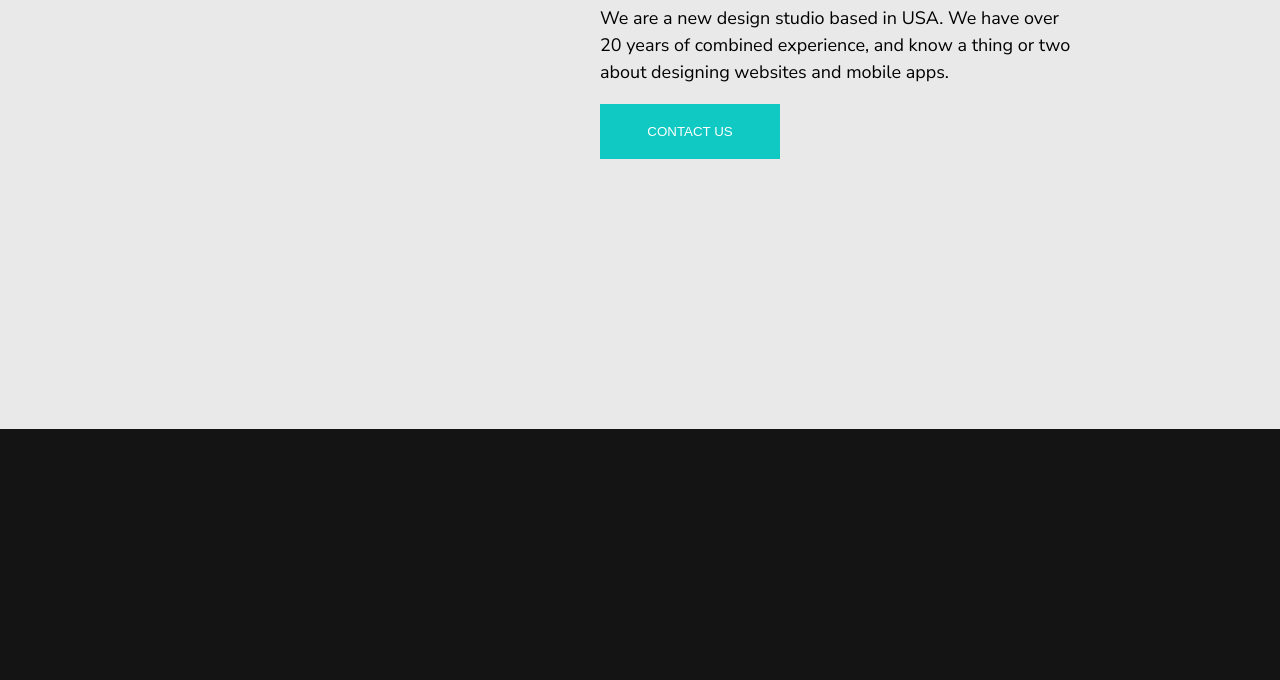
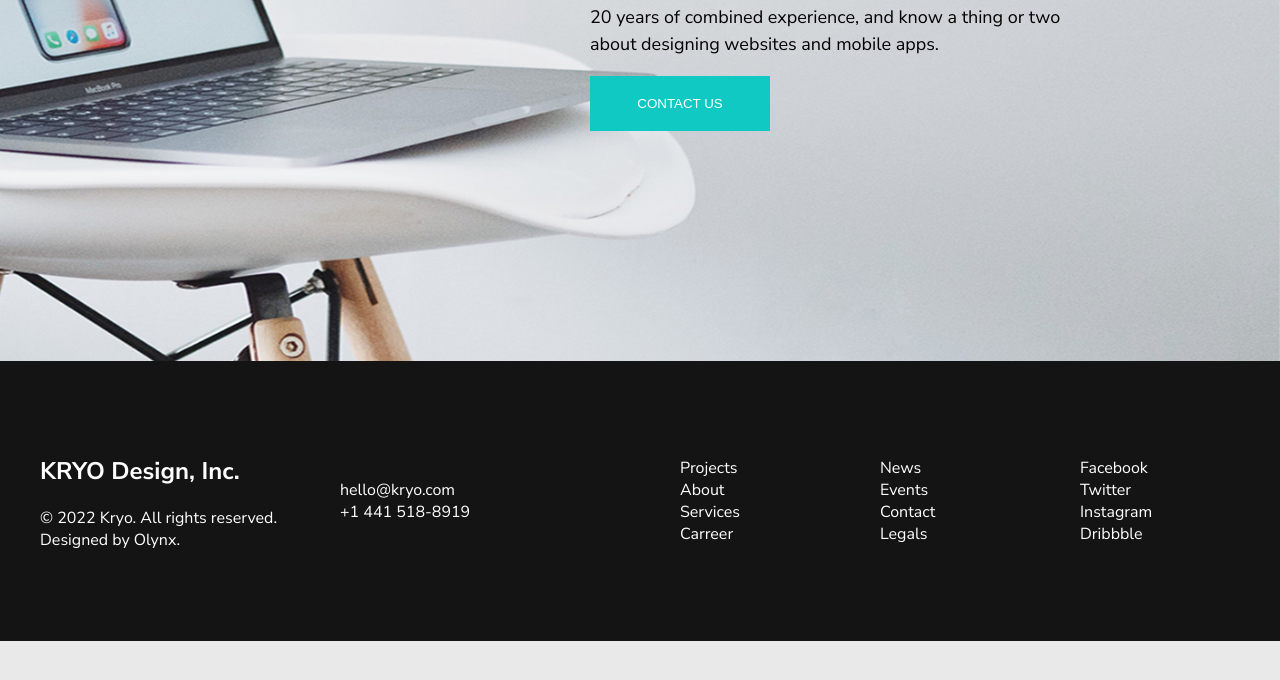
Before and after one commit to Kryvchenko/kryo, a plain HTML site: page index.html in a window 1280 px wide. Shown: the part 464-1144 px from the top of the page. After the commit the page ends 1105 px from the top, so only its background shows below. Drawn offline with Linux system fonts and the light colour scheme.

Commit message:
grid template modified

```diff
--- a/index.html
+++ b/index.html
@@ -27,7 +27,8 @@
                 </div>
             </nav>
         </header>
-        <main class="main">
+        <main>
+            <section class="welcome">
                 <div class="content">
                     <h1 class="main-h">We Design and Develop</h1>
                     <p class="main-p">We are a new design studio based in USA. We have over<br>
@@ -35,8 +36,43 @@
                         about designing websites and mobile apps.</p>
                     <button class="buttton contact">CONTACT US</button>
                 </div>
+            </section>
         </main>
-        <footer class="footer"></footer>
+        <footer class="footer">
+            <div class="footer-copy">
+             <h2>KRYO Design, Inc.</h2>
+             <p> © 2022 Kryo. All rights reserved.<br>
+             Designed by Olynx.</p>
+        </div>
+        <div class="footer-contact">
+            <p>hello@kryo.com<br>
+               +1 441 518-8919 </p>
+        </div>
+        <div class="footer-menu hover">
+            <ul>
+                <li><a href="#"></a>Projects</li>
+                <li><a href="#"></a>About</li>
+                <li><a href="#"></a>Services</li>
+                <li><a href="#"></a>Carreer</li>
+            </ul>
+        </div>
+        <div class="footer-menu-2 hover">
+            <ul>
+                <li><a href="#"></a>News</li>
+                <li><a href="#"></a>Events</li>
+                <li><a href="#"></a>Contact</li>
+                <li><a href="#"></a>Legals</li>
+            </ul>
+        </div>
+        <div class="footer-social hover">
+            <ul>
+                <li><a href="#"></a>Facebook</li>
+                <li><a href="#"></a>Twitter</li>
+                <li><a href="#"></a>Instagram</li>
+                <li><a href="#"></a>Dribbble</li>
+            </ul>
+        </div>
+        </footer>
     </div>
     <link rel="stylesheet" href="app.js">
 </body>
--- a/style.scss
+++ b/style.scss
@@ -1,8 +1,6 @@
 * {
     box-sizing: border-box;
 }
-
-;
 
 @import url('https://fonts.googleapis.com/css2?family=Montserrat:ital,wght@0,100;0,200;0,300;0,400;0,500;0,600;0,700;0,800;0,900;1,100;1,200;1,300;1,400;1,500;1,600;1,700;1,800;1,900&display=swap');
 @import url('https://fonts.googleapis.com/css2?family=Nunito+Sans:ital,wght@0,200;0,300;0,400;0,600;0,700;0,800;0,900;1,200;1,300;1,400;1,600;1,700;1,800;1,900&display=swap');
@@ -31,7 +29,7 @@ h1 {
     grid-template: minmax(100px, auto) 1fr minmax(280px, auto) / 1fr;
     grid-template-areas:
         "header"
-        "main"
+        "welcome"
         "footer";
 }
 
@@ -74,15 +72,20 @@ h1 {
 .menu-burger {
 
 }
-.main {
-    grid-area: main;
+.welcome {
+    grid-area: welcome;
     padding: 30px 20px;
     display: grid;
-    grid-template: 1fr / 1fr minmax(auto, 400px) minmax(auto,800px) 1fr ;
+    grid-template: 1fr / 1fr minmax(auto, 400px) minmax(auto,800px) 1fr;
+    background-image: url(images/chair-2.png);
+    background-position: right;
+    background-size: cover;
 }
 .content {
     grid-column: 3 / 4;
-    padding: 30% 20%;
+    padding-top: 200px;
+    padding-bottom: 200px;
+    padding-left: 150px;
 }
 .contact {
     width: 180px;
@@ -109,4 +112,42 @@ h1 {
 .footer {
     background-color: #141414;
     grid-area: footer;
+    display: grid;
+    padding: 15px;
+    grid-template: 1fr / 1fr minmax(auto, 300px) minmax(auto,300px) minmax(auto,200px) minmax(auto,200px) minmax(auto,200px) 1fr;
+    color: white;
+    align-items: center;
 }
+.footer-copy {
+    grid-column: 2 / 3 ;
+}
+.footer-contact {
+    grid-column: 3 / 4 ;
+}
+.footer-menu li {
+    grid-column: 4 / 5 ;
+    list-style: none;
+    cursor: pointer;
+}
+.footer-menu li:hover {
+    color: #10c9c3;
+    transition: 300ms;
+}
+.footer-menu-2 li {
+    grid-column: 5 / 6 ;
+    list-style: none;
+    cursor: pointer;
+}
+.footer-menu-2 li:hover {
+    color: #10c9c3;
+    transition: 300ms;
+}
+.footer-social li {
+    grid-column: 6 / 7;
+    list-style: none;
+    cursor: pointer;
+}
+.footer-social li:hover {
+    color: #10c9c3;
+    transition: 300ms;
+}
```
Also changed, not shown: images/chair.jpeg (deleted), style.css, 1 other file.
